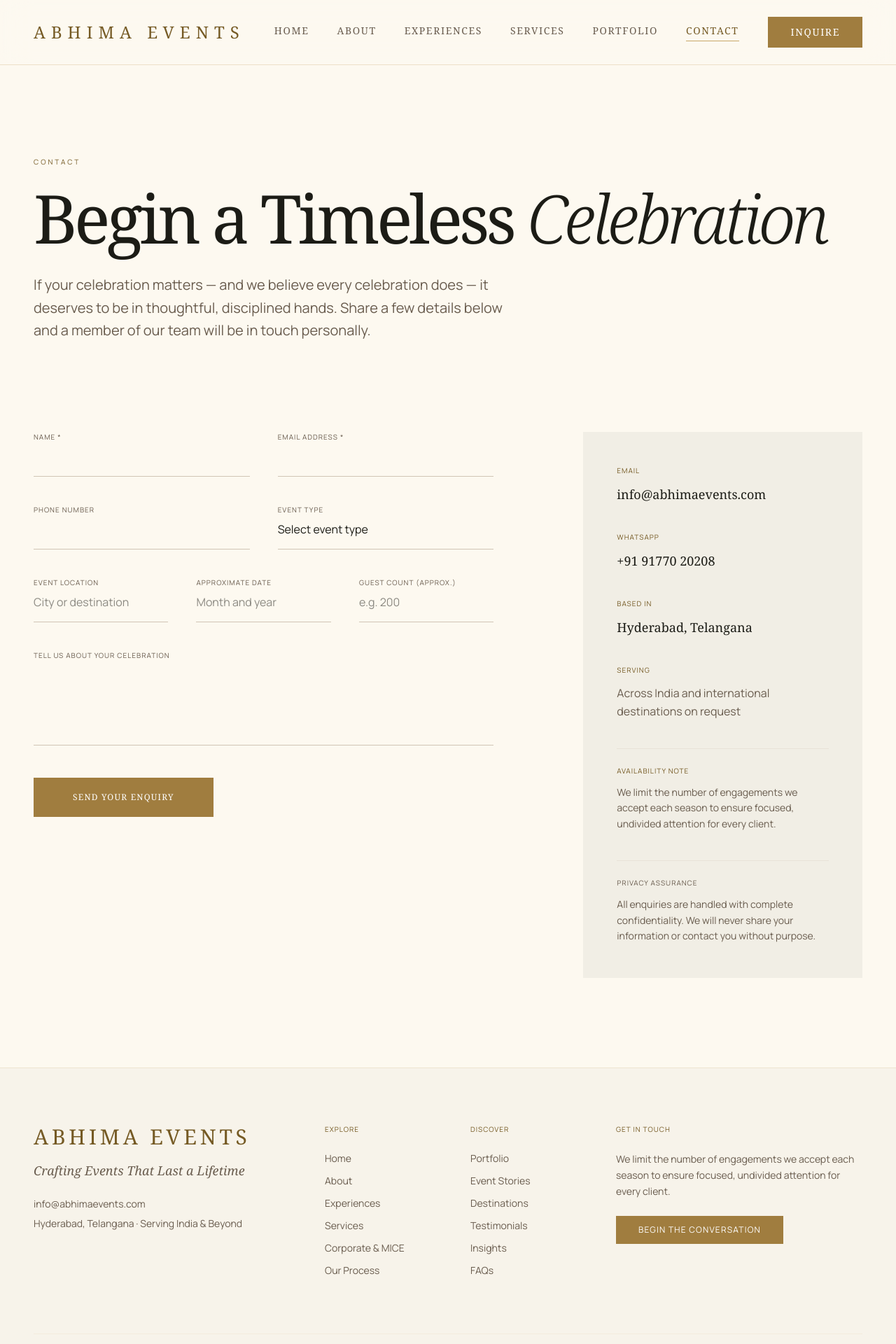
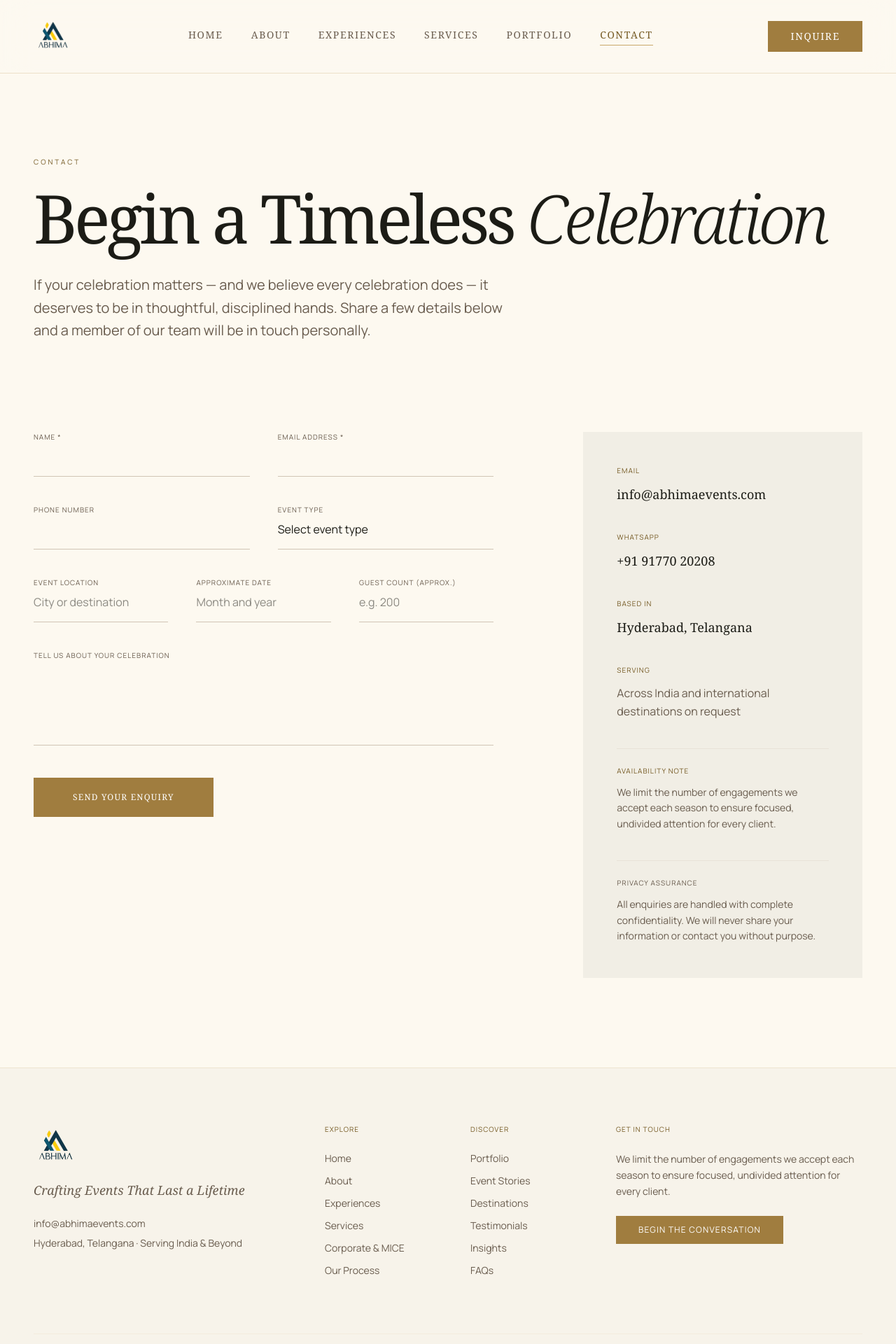
Before and after one commit to vikranthsai310/abhima1, a React (Vite) app: page /contact in a window 1280 px wide. Shown: the top 1920 px of the page at 70% size. Built offline with nearby package versions, Linux system fonts and the light colour scheme; a web font is replaced by a local one.

Commit message:
Replace brand text with logo image in Footer and Navbar components

```diff
--- a/src/components/Footer.jsx
+++ b/src/components/Footer.jsx
@@ -33,8 +33,8 @@ export default function Footer() {
         <div className="grid grid-cols-1 md:grid-cols-12 gap-16 mb-20">
           {/* Brand */}
           <div className="md:col-span-4">
-            <Link to="/" className="font-headline text-3xl tracking-[0.3rem] text-primary no-underline block mb-4">
-              ABHIMA EVENTS
+            <Link to="/" className="no-underline block mb-4">
+              <img src="/logo.png" alt="Abhima Events" className="h-16 w-auto" />
             </Link>
             <p className="font-headline italic text-secondary text-lg mb-6">Crafting Events That Last a Lifetime</p>
             <div className="space-y-2 text-sm text-secondary">
--- a/src/components/Navbar.jsx
+++ b/src/components/Navbar.jsx
@@ -34,8 +34,8 @@ export default function Navbar() {
   return (
     <nav className={`fixed top-0 w-full z-50 glass-nav border-b-[0.5px] border-primary-container/30 transition-shadow duration-500 ${scrolled ? 'shadow-sm' : ''}`}>
       <div className="flex justify-between items-center w-full px-6 md:px-12 py-6 max-w-[1920px] mx-auto">
-        <Link to="/" className="text-2xl font-headline tracking-[0.5rem] text-primary no-underline">
-          ABHIMA EVENTS
+        <Link to="/" className="no-underline">
+          <img src="/logo.png" alt="Abhima Events" className="h-14 w-auto" />
         </Link>
 
         <div className="hidden lg:flex items-center gap-10">
```
